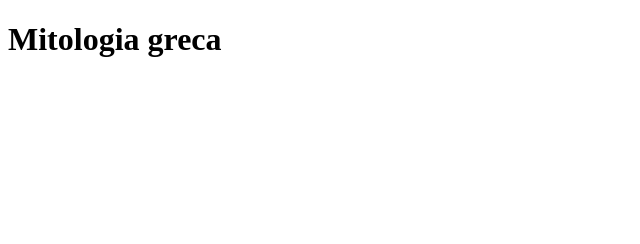
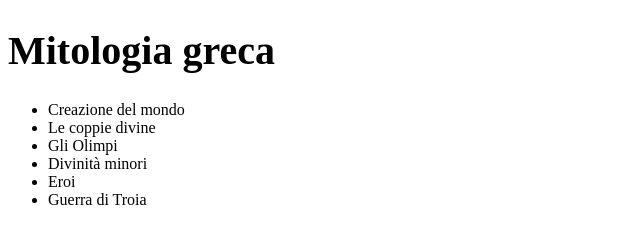
Before and after one commit to IDalinar/mitologia-greca, a plain HTML site: page index.html in a window 1280 px wide. Shown: the whole page, without its empty margins (0-640 px from the left). Drawn offline with Linux system fonts and the light colour scheme.

Commit message:
Body element list

```diff
--- a/css/mitologia.css
+++ b/css/mitologia.css
@@ -1,4 +1,4 @@
 header{
-	font-style: arial;
-	font-size: 10px;
+	font-style: ancient greek, times new roman;
+	font-size: 20px;
 	}
--- a/index.html
+++ b/index.html
@@ -2,11 +2,9 @@
 <html>
 <head>
 	<meta charset="utf-8">
-	<title>Mitologia greca
-	<link rel="icon" href="pillar.jpeg">
+	<title>Mitologia greca</title>
+	<link rel="icon" href="img/pillar.jpeg">
 	<link rel="stylesheet" type="text/css" href="css/mitologia.css">
-
-	</title>
 </head>
 <body>
 	<!--header element -->
@@ -14,5 +12,16 @@
 		<h1>Mitologia greca</h1>
 	</header>
 
+	<!-- body element -->
 </body>
+	<p>
+		<ul>
+			<li>Creazione del mondo</li>
+			<li>Le coppie divine</li>
+			<li>Gli Olimpi</li>
+			<li>Divinità minori</li>
+			<li>Eroi</li>
+			<li>Guerra di Troia</li>
+		</ul>
+	</p>
 </html>
```
